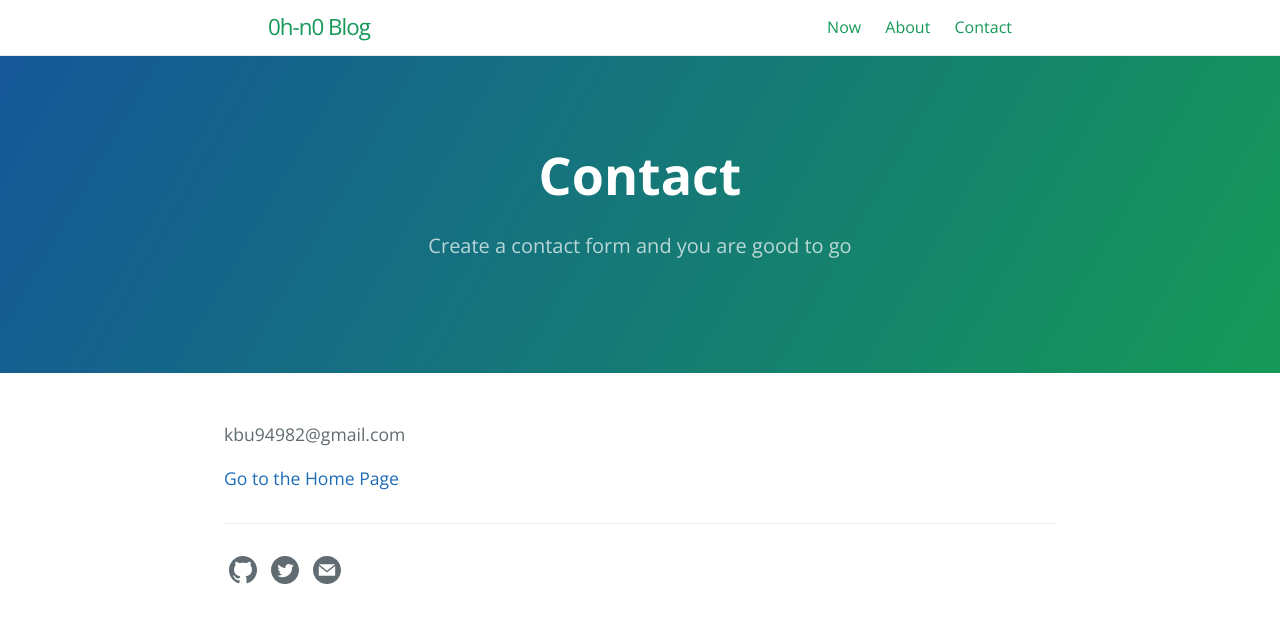
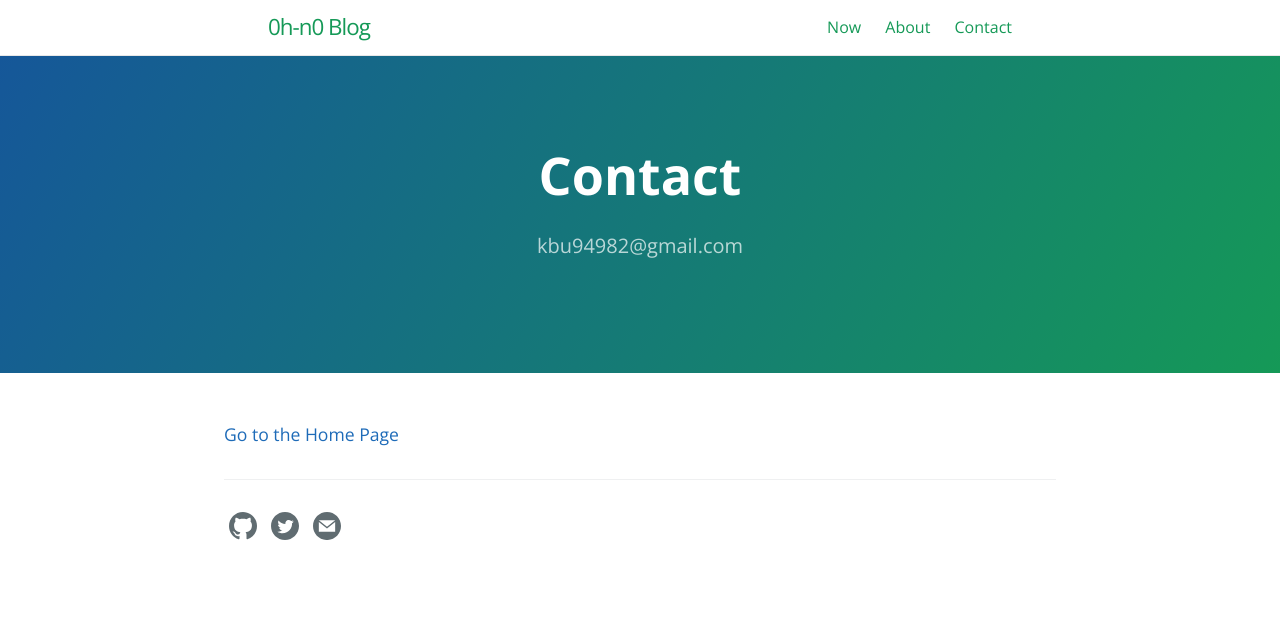
Before and after one commit to 0h-n0/blog, a Jekyll site: the page built from contact.md, in a window 1280 px wide. Shown: the top 623 px of the page. Built offline with Jekyll 4.4.1, drawn with Linux system fonts in a browser that asks for light colours.

Commit message:
feat: update

```diff
--- a/contact.md
+++ b/contact.md
@@ -1,11 +1,10 @@
 ---
 layout: page
 title: Contact
-tagline: Create a contact form and you are good to go
+tagline: kbu94982@gmail.com
 ref: contact
 order: 1
 ---
 
-kbu94982@gmail.com
 
 [Go to the Home Page]({{ '/' | absolute_url }})
```
Also changed, not shown: now.md (+1 -3 lines).
